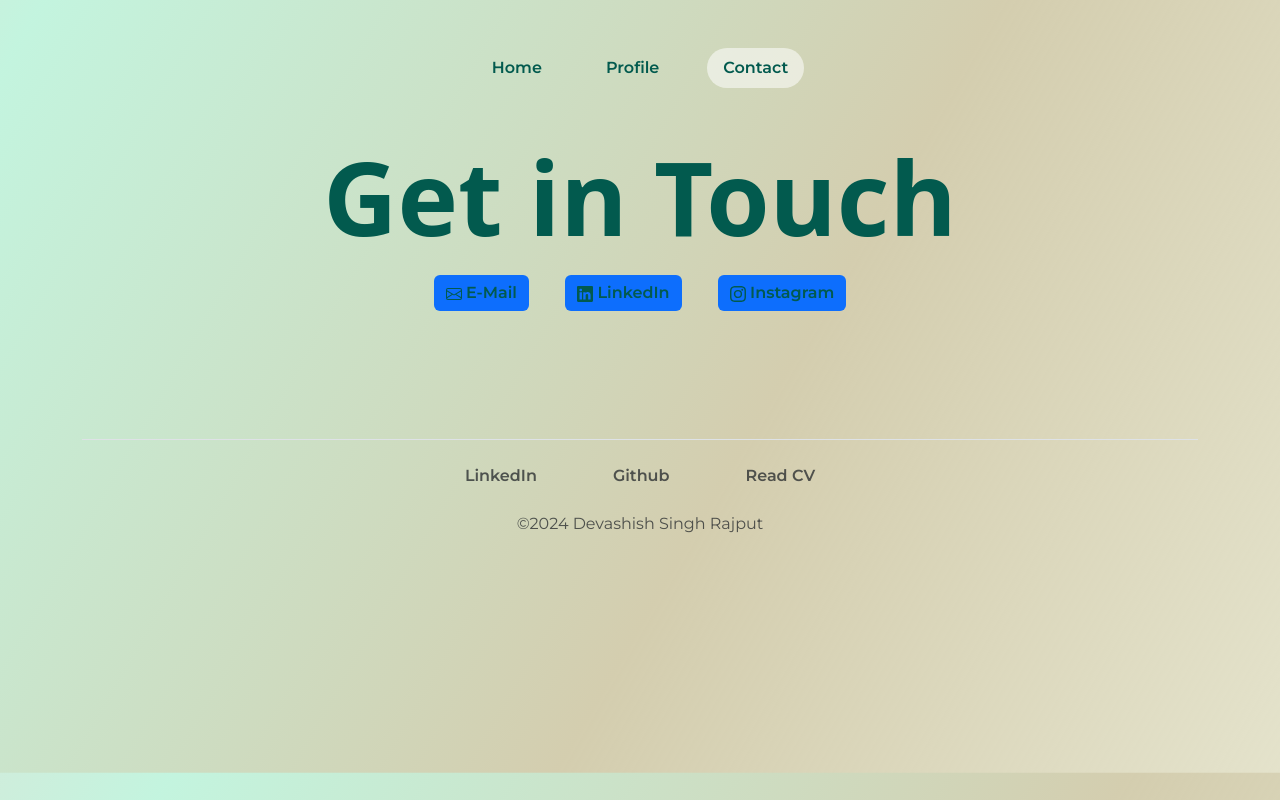
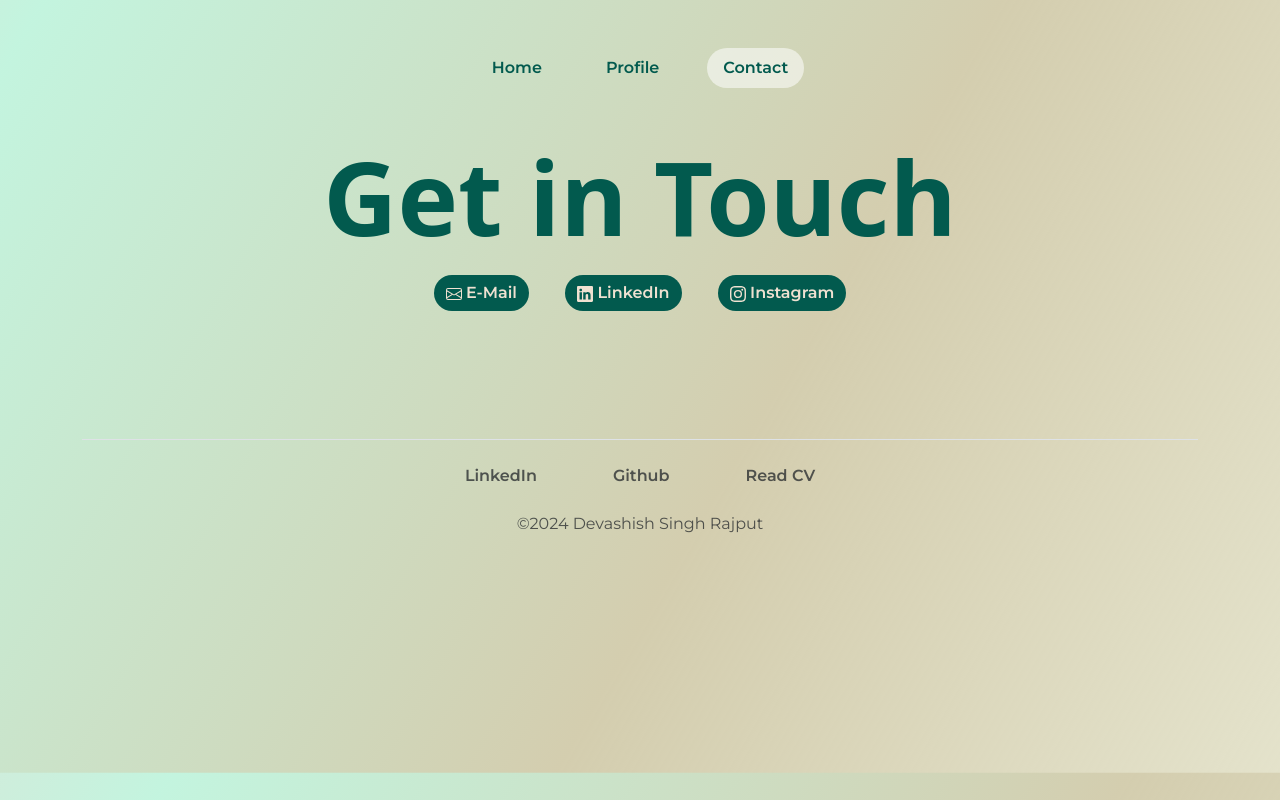
Before and after one commit to devashish33/Online-Portfolio, a plain HTML site: page index.html in a window 1280 px wide. Both pictures are taken after a click on the tab "Contact". Drawn offline with nearby package versions, Linux system fonts and the light colour scheme; a web font is replaced by a local one.

Commit message:
Update style.css

```diff
--- a/style.css
+++ b/style.css
@@ -218,6 +218,12 @@ h4.display-4{
     font-weight: normal;
 }
 
+.contact a.btn{
+    border-radius: 64px;
+    background-color: rgb(2, 90, 78);
+    color: #EFE1D1;
+}
+
 .footer a{
     font-weight: 600;
     font-family: "Montserrat", sans-serif;
```
